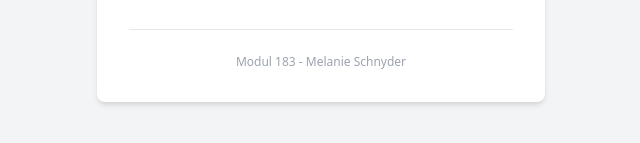
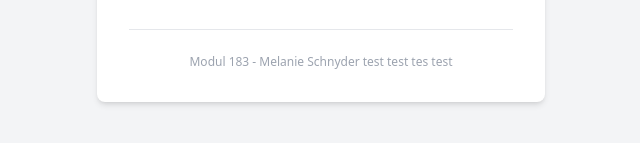
Before and after one commit to melschnyder/M324_Melanie_Schnyder, a plain HTML site: page index.html in a window 1280 px wide. Shown: the part 447-590 px from the top of the page, 319-959 px from the left. Drawn offline with nearby package versions, Linux system fonts and the light colour scheme.

Commit message:
change html content

```diff
--- a/index.html
+++ b/index.html
@@ -20,7 +20,7 @@
         </a>
 
         <div class="mt-8 pt-6 border-t border-gray-200 text-xs text-gray-400">
-            Modul 183 - Melanie Schnyder
+            Modul 183 - Melanie Schnyder test test tes test
         </div>
     </div>
 
```
